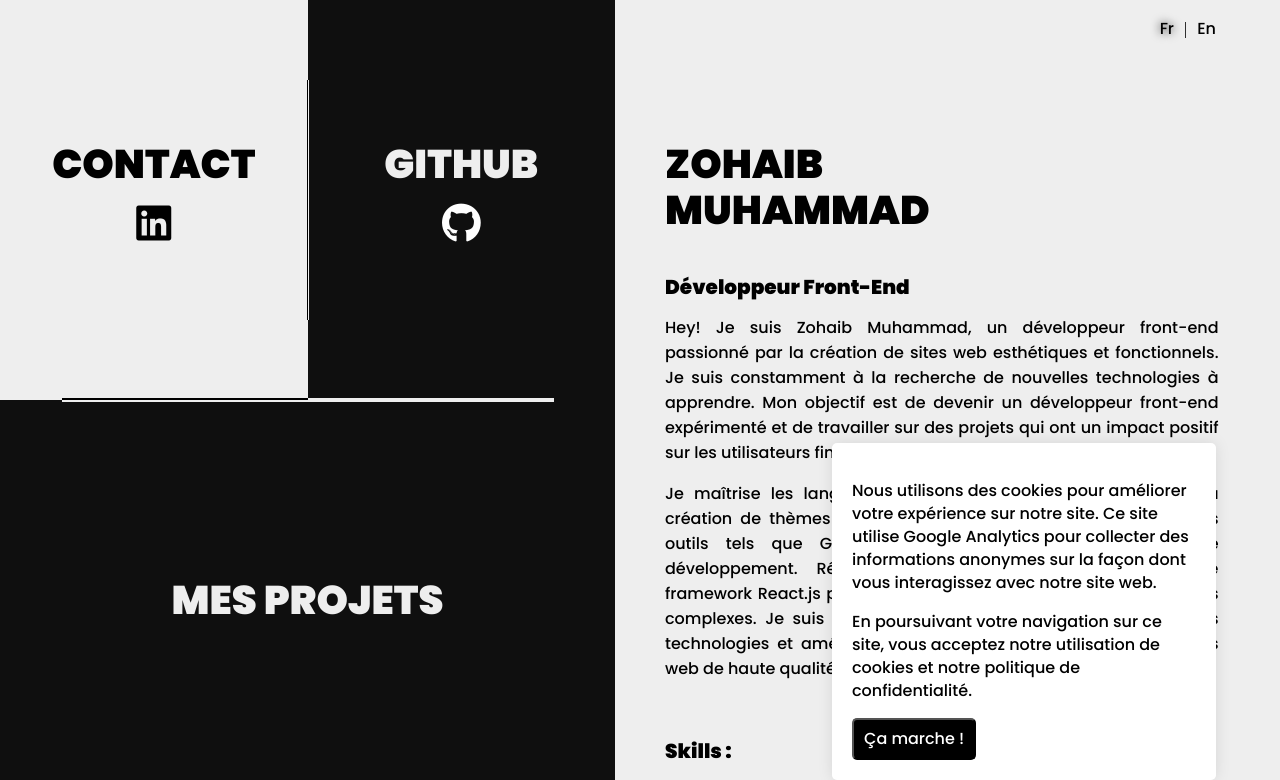
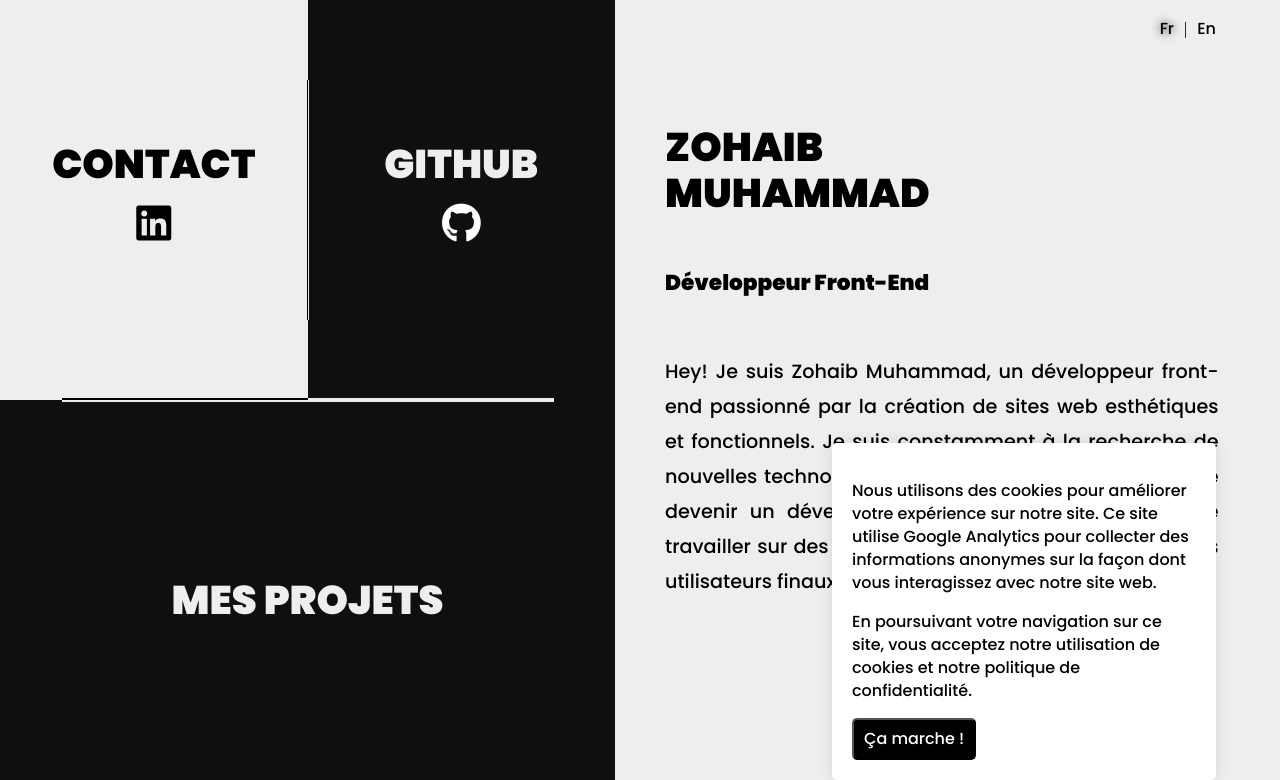
Before and after one commit to SvipersMHD/portfolio, a website: page dev/index.html in a window 1280 px wide. Shown: the top 780 px of the page. Drawn offline with nearby package versions, Linux system fonts and the light colour scheme; files that its build step writes are made by us from their sources.

Commit message:
first test right slide vertical

```diff
--- a/dev/css/pages/_home.scss
+++ b/dev/css/pages/_home.scss
@@ -1,4 +1,6 @@
-
+body {
+    overflow-y: hidden;
+}
 .header {
     width: 90%;
     position: absolute;
@@ -31,8 +33,7 @@
 .home {
     height: 200vh;
     display: flex;
-    justify-items: center;
-    align-items: baseline;
+    align-items: flex-start;
     gap: 50px;
     background: $blanc;
     position: relative;
@@ -163,6 +164,8 @@
     position: relative;
     width: 50%;
     font-family: $font;
+    display: flex;
+    flex-direction: column;
 
     h1 {
         margin: 0;
@@ -189,12 +192,31 @@
 
         .presentation__txt {
             width: 90%;
-            padding: 7% 0 7%;
+            display: flex;
+            flex-direction: column;
+            justify-content: space-around;
+            height: 200vh;
 
             p {
-                line-height: 25px;
+                line-height: 35px;
                 text-align: justify;
                 @include selec;
+                font-size: 1.2rem;
+            }
+
+            .first__section__presentation__txt, .aboutme__presentation__txt {
+                // height: 100vh;
+                display: flex;
+                flex-direction: column;
+                justify-self: flex-start;
+
+            }
+            .first__section__presentation__txt {
+
+                .role {
+                    padding: 10% 0 7%;
+                    font-size: 1.35rem;
+                }
             }
         }
     }
@@ -229,6 +251,7 @@
         }
     }
 }
+
 .wave {
     display: none;
     height: 51vh;
--- a/dev/index.html
+++ b/dev/index.html
@@ -77,29 +77,24 @@
                <h3 class="v-engl">My projects</h3>
             </div>
          </div>
-         <div class="right">
+         <section class="right">
+            <div class="presentation">
+               <div class="presentation__txt">
+                  <div class="first__section__presentation__txt" id="top">
                      <h1>
                         <span>Zohaib</span>
                         <span>Muhammad</span>
                      </h1>
-            <div class="presentation">
-               <div class="presentation__txt">
                      <h3 class="role v-fr isActive">Développeur Front-End</h3>
                      <h3 class="role v-engl">Front-end developer</h3>
                      <p class="v-fr isActive">
                         Hey! Je suis Zohaib Muhammad, un développeur front-end passionné par la création de sites web esthétiques et fonctionnels. Je suis constamment à la recherche de nouvelles technologies à apprendre. Mon objectif est de devenir un développeur front-end expérimenté et de travailler sur des projets qui ont un impact positif sur les utilisateurs finaux.
                      </p>
+                  </div>
+                  <div class="aboutme__presentation__txt" id="bottom">
                      <p class="v-fr isActive">
                         Je maîtrise les langages HTML, CSS et JavaScript, ainsi que la création de thèmes WordPress. J'ai également travaillé avec des outils tels que Gulp pour l'automatisation des tâches de développement. Récemment, j'ai commencé à explorer le framework React.js pour développer des applications frontales plus complexes. Je suis toujours motivé pour apprendre de nouvelles technologies et améliorer mes compétences pour créer des sites web de haute qualité et des expériences utilisateur optimales.
                      </p>
-                  <p class="v-engl">
-                     Hey! I'm Zohaib Muhammad, a front-end developer passionate about creating aesthetic and functional websites. I am constantly on the lookout for new technologies to learn. My goal is to become an experienced front-end developer and work on projects that have a positive impact on end-users.
-                  </p>
-                  <p class="v-engl">
-                     I am proficient in HTML, CSS, and JavaScript languages, as well as creating WordPress themes. I have also worked with tools such as Gulp for automating development tasks. Recently, I started exploring the React.js framework for developing more complex front-end applications. I am always motivated to learn new technologies and improve my skills to create high-quality websites and optimal user experiences.
-                  </p>
-               </div>
-            </div>
                      <div class="skills">
                         <h3>Skills :</h3>
                         <div class="skills__wrapper">
@@ -113,6 +108,16 @@
                         </div>
                      </div>
                   </div>
+
+                  <!-- <p class="v-engl">
+                     Hey! I'm Zohaib Muhammad, a front-end developer passionate about creating aesthetic and functional websites. I am constantly on the lookout for new technologies to learn. My goal is to become an experienced front-end developer and work on projects that have a positive impact on end-users.
+                  </p>
+                  <p class="v-engl">
+                     I am proficient in HTML, CSS, and JavaScript languages, as well as creating WordPress themes. I have also worked with tools such as Gulp for automating development tasks. Recently, I started exploring the React.js framework for developing more complex front-end applications. I am always motivated to learn new technologies and improve my skills to create high-quality websites and optimal user experiences.
+                  </p> -->
+               </div>
+            </div>
+         </section>
       </section>
       <section class="project" id="project">
          <div class="project__homebtn">
--- a/dev/js/main.js
+++ b/dev/js/main.js
@@ -20,6 +20,34 @@ const activeEng = document.querySelector('.v-engl .isActive');
 const cookiebtn = document.querySelector('.cookiebtn');
 const cookieBtnEng = document.querySelector(".v-engl.cookiebtn");
 const cookie = document.querySelector('.cookie');
+
+const topRight = document.querySelector("#top")
+const bottomRight = document.querySelector("#bottom")
+
+topRight.addEventListener("click", () => {
+    gsap.to(bottomRight, {
+        duration: 0.5,
+        y: -100 + "vh",
+        ease: "power2.inOut",
+    });
+    gsap.to(topRight, {
+        duration: 0.5,
+        y: -100 + "vh",
+        ease: "power2.inOut",
+    });
+})
+bottomRight.addEventListener("click", () => {
+    gsap.to(bottomRight, {
+        duration: 0.5,
+        y: 0,
+        ease: "power2.inOut",
+    });
+    gsap.to(topRight, {
+        duration: 0.5,
+        y: 0,
+        ease: "power2.inOut",
+    });
+})
 
 
 // Fonction de l'animation vers la partie my project
@@ -126,8 +154,6 @@ function cookieSlide() {
         cookie.style.display = "none"
     }, 600);
 }
-
-
 // lancement au bouton home
 btnProjectHome.addEventListener("click", () => {
     animation();
```
Also changed, not shown: prod/index.html (+16 -11 lines), prod/css/styles.min.css, prod/js/main.min.js, 1 other file. Lines whose indentation alone changed are shown as unchanged.
